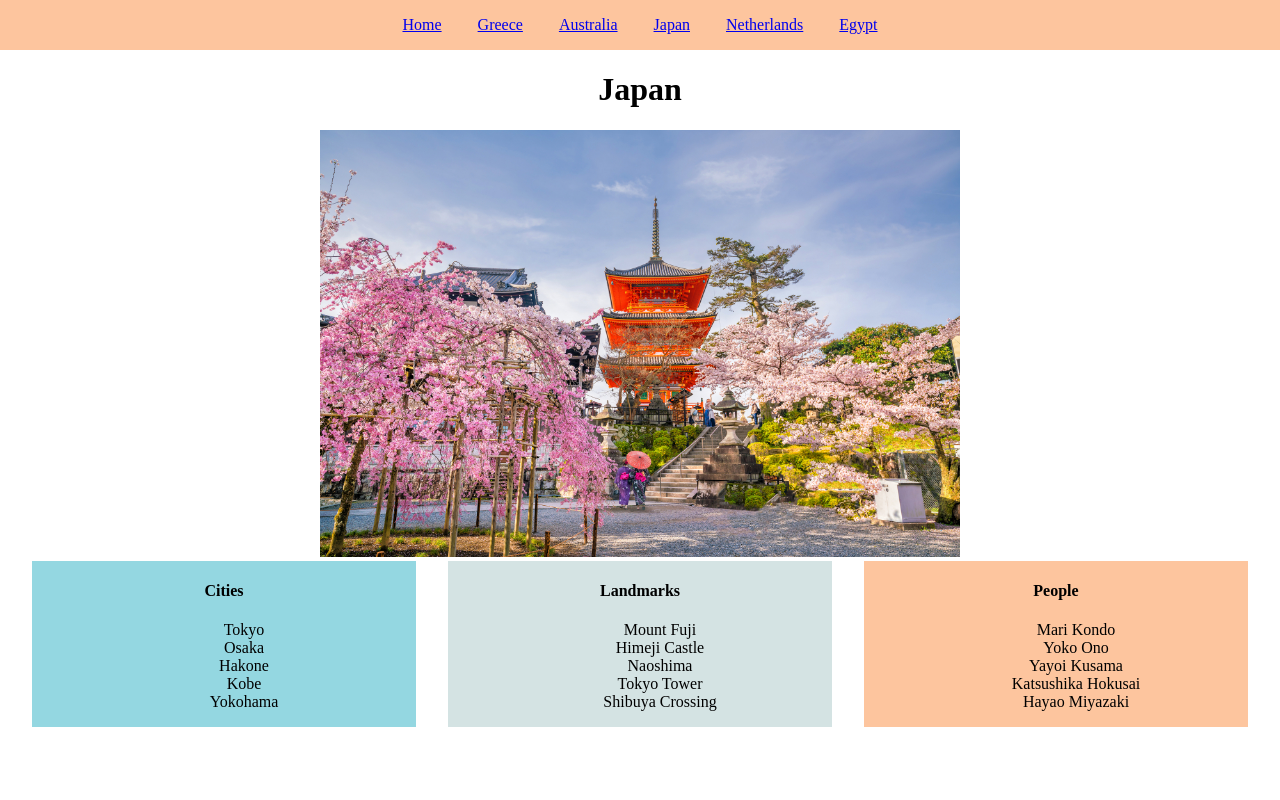
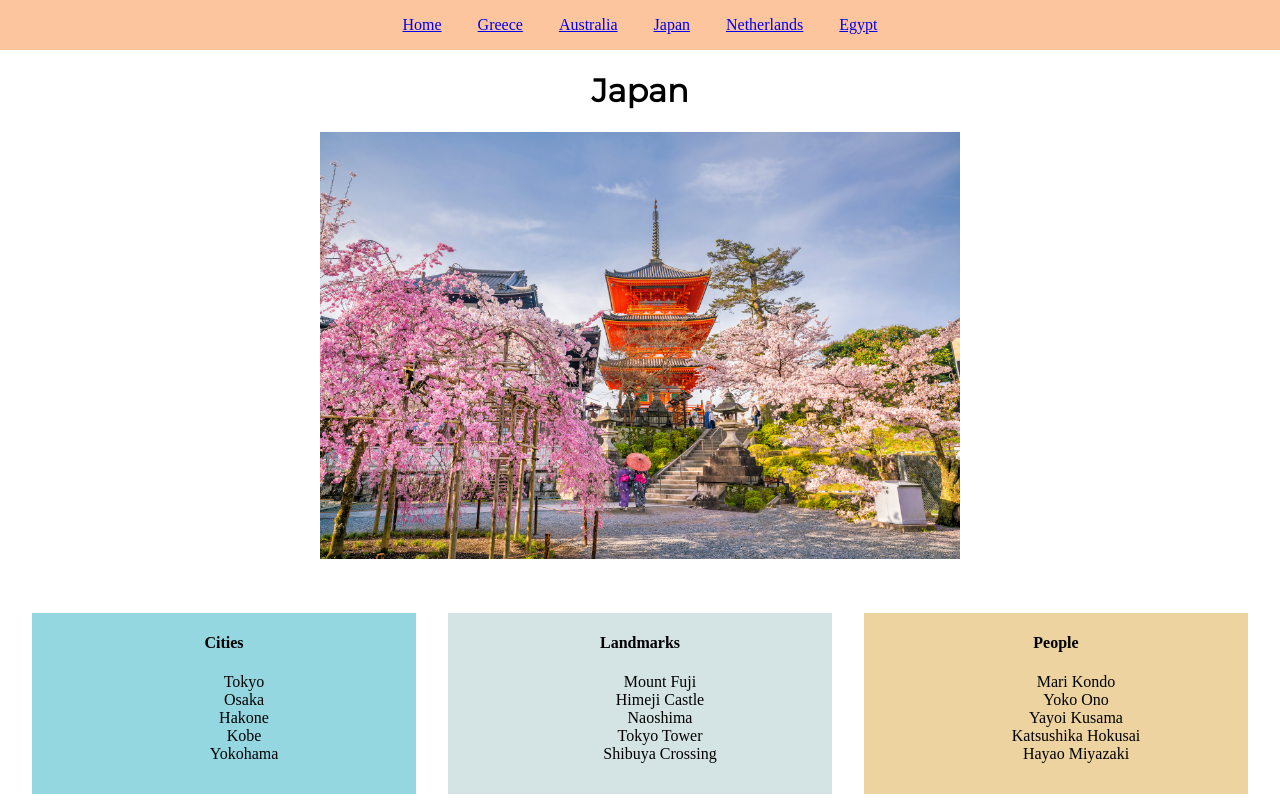
Before and after one commit to nss-day-cohort-47/hello-world-magical-mercurians, a plain HTML site: page japan.html in a window 1280 px wide. Shown: the top 800 px of the page. Drawn offline with Linux system fonts and the light colour scheme.

Commit message:
classupdates

```diff
--- a/Styles/main.css
+++ b/Styles/main.css
@@ -4,7 +4,6 @@ body {
 	margin:0;
 	text-align: center;
 }
-
 
 nav ul {
 	list-style-type: none;
@@ -42,37 +41,35 @@ img {
 	height: auto;
 }
 
-.japan_info_city {
-	list-style-type: none;
-	background-color: #94D7E1;
-	width: 30%;
-	margin: 0;
-	padding: 0, 0, 15;
+h1 {
+	font-family: 'Montserrat', sans-serif;
 }
 
-.japan_info_landmark {
-	list-style-type: none;
-	background-color: #D4E3E3;
-	width: 30%;
-	margin: 0;
-	padding: 0, 0, 15;
+.info_section {
+	display: flex;
+    flex-wrap: wrap;
+    justify-content: space-evenly;
+	margin-top: 50px;
 }
 
-.japan_info_people {
+.info_card {
 	width: 30%;
-	padding: 0, 0, 15;
+	padding-bottom: 15px;
 	list-style-type: none;
-	background-color: #FDC59E
+}
 
+.info_city {
+	background-color: #94D7E1;
+}
+
+.info_landmark {
+	background-color: #D4E3E3;
+}
+
+.info_people {
+	background-color: #ECD39F;
 }
 
 ul {
 	list-style-type: none;
-	text-align: center;
 }
-
-.japan_info {
-	display: flex;
-	flex-wrap: wrap;
-	justify-content: space-evenly;
-}
--- a/japan.html
+++ b/japan.html
@@ -5,6 +5,7 @@
     <meta name="viewport" content="width=device-width, initial-scale=1.0">
     <title>Mercurians Travel Destinations</title>
     <link rel="stylesheet"  href="Styles/main.css">
+    <link href="https://fonts.googleapis.com/css2?family=Montserrat&family=Roboto&display=swap" rel="stylesheet">
 
 </head>
 <body>
@@ -22,12 +23,15 @@
 
     </nav>
     <main>
-        <header><h1>Japan</h1></header>
+        <h1>Japan</h1></h1>
 
+    <div>
         <img src='images/shutterstock_1017748132.jpg' alt="pagoda"/>
+    </div>
 
-        <div class = "japan_info">
-        <div class = "japan_info_city">
+    <div class = "info_section">
+
+        <div class = "info_city info_card">
             <h4>Cities</h4>
             <ul>
                 <li>Tokyo</li>
@@ -37,7 +41,8 @@
                 <li>Yokohama</li>
             </ul>
         </div>
-        <div class = "japan_info_landmark">
+
+        <div class = "info_landmark info_card">
          <h4>Landmarks</h4>
             <ul>
                 <li>Mount Fuji</li>
@@ -47,7 +52,7 @@
                 <li>Shibuya Crossing</li>
             </ul>
         </div>
-        <div class = "japan_info_people">
+        <div class = "info_people info_card">
          <h4>People</h4>
             <ul>
                 <li>Mari Kondo</li>
```
